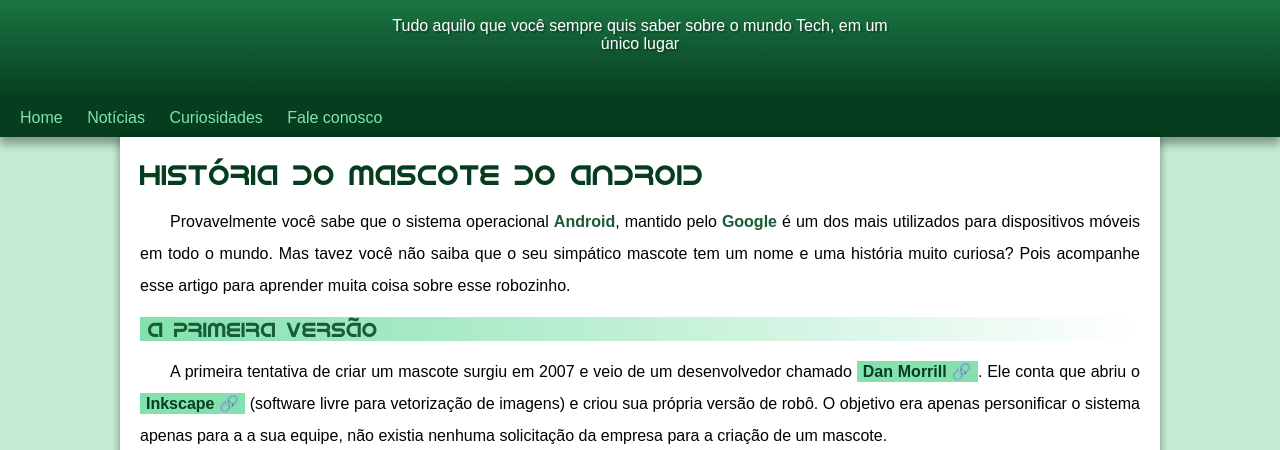
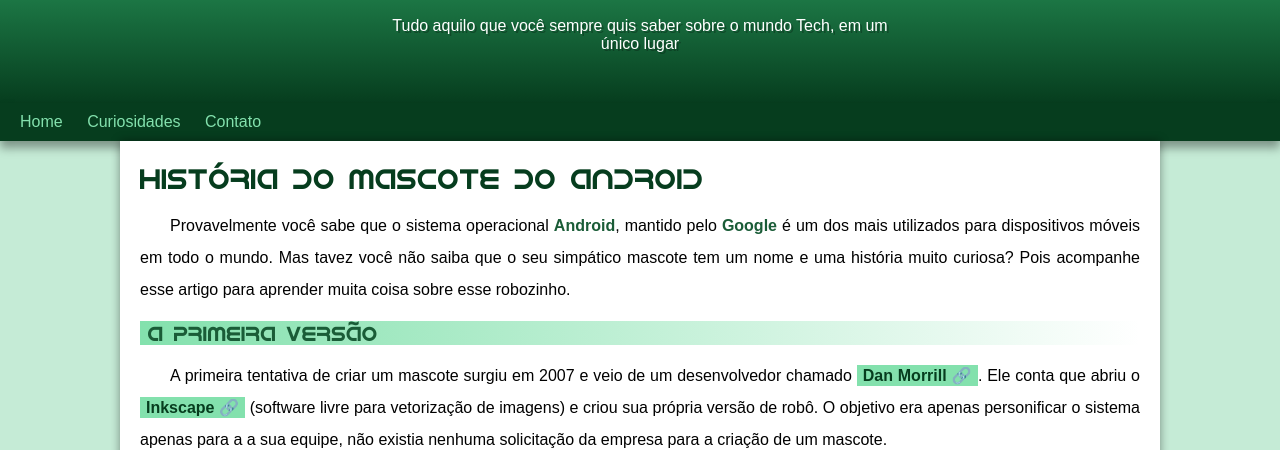
Before and after one commit to clecianesouza/HTML-CCS, a plain HTML site: page Desafios/desafio.10/android.html in a window 1280 px wide. Shown: the part 91-541 px from the top of the page. Drawn offline with Linux system fonts and the light colour scheme.

Commit message:
atualizei menu e padding

```diff
--- a/Desafios/desafio.10/android.html
+++ b/Desafios/desafio.10/android.html
@@ -14,9 +14,8 @@
     </header>
     <nav>
         <a href="#">Home</a>
-        <a href="#">Notícias</a>
         <a href="#">Curiosidades</a>
-        <a href="#">Fale conosco</a>
+        <a href="#">Contato</a>
     </nav>
     <main>
         <article>
--- a/Desafios/desafio.10/style.css
+++ b/Desafios/desafio.10/style.css
@@ -61,7 +61,7 @@
     margin: auto;
     padding-left: 10px;
     padding-right: 10px;
-    margin-bottom: 30px;
+    padding-bottom: 50px;
     text-shadow: 2px 2px 0px rgba(0, 0, 0, 0.264);
 }
 
```
